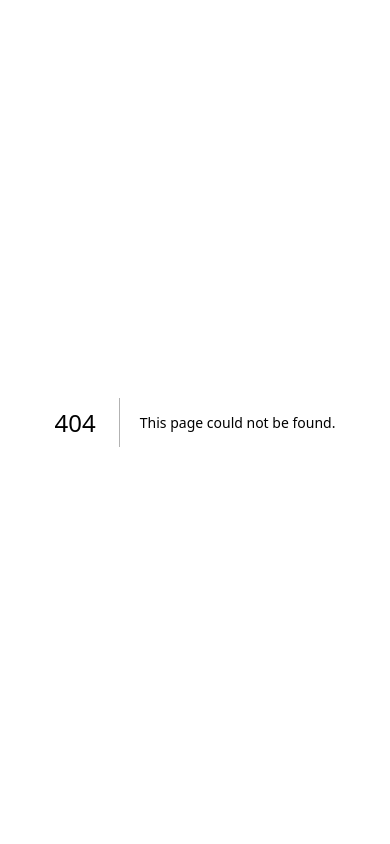
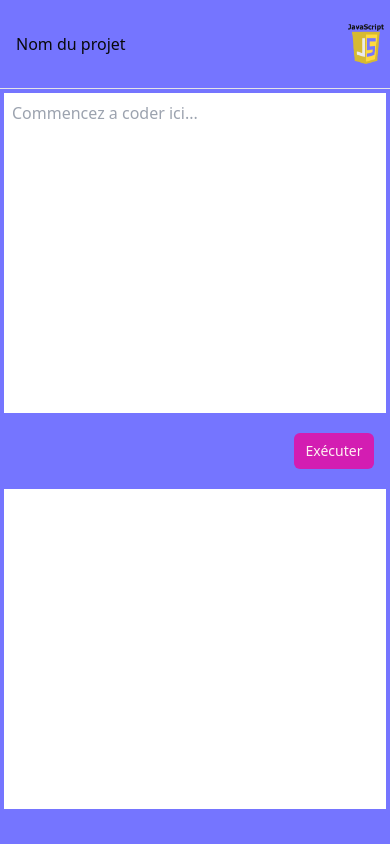
Before and after one commit to WildCodeSchool/2023-11-wns-bleu-g1, a Next.js app in the folder frontend/: page /coding/codingPage in a window 390 px wide. Before the commit this address had no page. Built offline with nearby package versions, Linux system fonts and the light colour scheme.

Commit message:
feat: mobile codding page skeleton

```diff
--- /dev/null
+++ b/frontend/src/pages/coding/codingPage.tsx
@@ -0,0 +1,49 @@
+import React, {useEffect, useState} from 'react'
+import Image from "next/image";
+// import Topbar from "@/components/elements/Topbar";
+import {Button} from "@/components/ui/button";
+
+function CodingPage() {
+    const [isTopOfPage, setIsTopOfPage] = useState<boolean>(true);
+	useEffect(() => {
+		const handleScroll = () => {
+			if (window.scrollY === 0) {
+				setIsTopOfPage(true);
+			}
+			if (window.scrollY !== 0) {
+				setIsTopOfPage(false);
+			}
+		};
+		window.addEventListener("scroll", handleScroll);
+		return () => window.removeEventListener("scroll", handleScroll);
+	}, []);
+    return (
+        <main>
+            {/*<Topbar isTopOfPage={isTopOfPage} />*/}
+            <div className="">
+				<div id="coddingTopInfo" className="flex w-full relative border-b">
+					<h1 className="flex flex-1 justify-start align-middle items-center pl-4">Nom du projet</h1>
+					<div
+						className="relative my-6 flex h-10 w-12 rounded-md md:h-14 justify-end align-bottom items-end">
+						<Image
+							src="/Javascript_logo.png"
+							alt="logo javascript"
+							layout="fill"
+							objectFit="contain"
+							className="justify-end align-bottom items-end"
+						/>
+					</div>
+				</div>
+				<div id="codingContent" className="flex flex-col w-full">
+					<textarea className="border-none min-h-80 p-2 resize-none m-1" placeholder="Commencez a coder ici..."></textarea>
+					<div className="flex w-full justify-end">
+						<Button size={"sm"} className="flex mt-4 mb-4 w-20 mr-4">Exécuter</Button>
+					</div>
+					<textarea className="border-none min-h-80 p-2 resize-none m-1" ></textarea>
+				</div>
+			</div>
+		</main>
+	)
+}
+
+export default CodingPage
```
Also changed, not shown: frontend/public/Javascript_logo.png (added).
